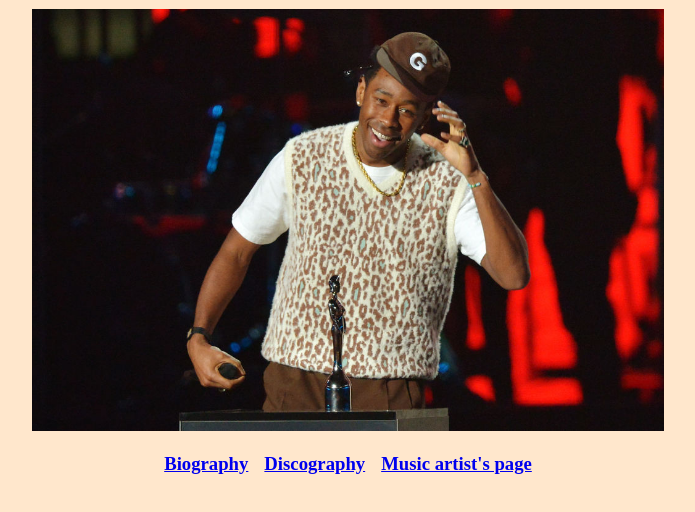
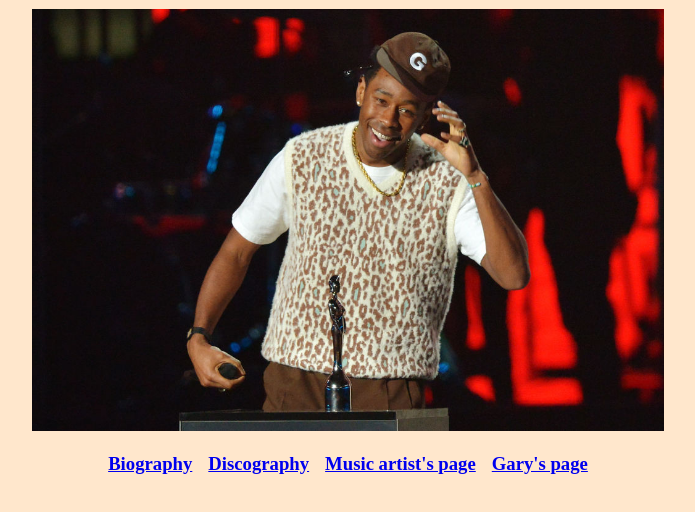
Before and after one commit to mumt301/Gary-Zhang, a plain HTML site: page A3/favArtist.html in a window 1280 px wide. Shown: the part 80-592 px from the top of the page, without its empty margins (292-987 px from the left). Drawn offline with Linux system fonts and the light colour scheme.

Commit message:
added link to home page

```diff
--- a/A3/favArtist.html
+++ b/A3/favArtist.html
@@ -21,6 +21,8 @@
         <td><a href="favArtistDisc.html"> <h3>Discography</h3> </a></td>
         <td></td><td></td><td></td>
         <td> <a href="favArtistMAP.html"> <h3>Music artist's page</h3> </a> </td>
+        <td></td><td></td><td></td>
+        <td> <a href="../index.html"> <h3>Gary's page</h3> </a> </td>
       </tr>
     </table>
 
```
